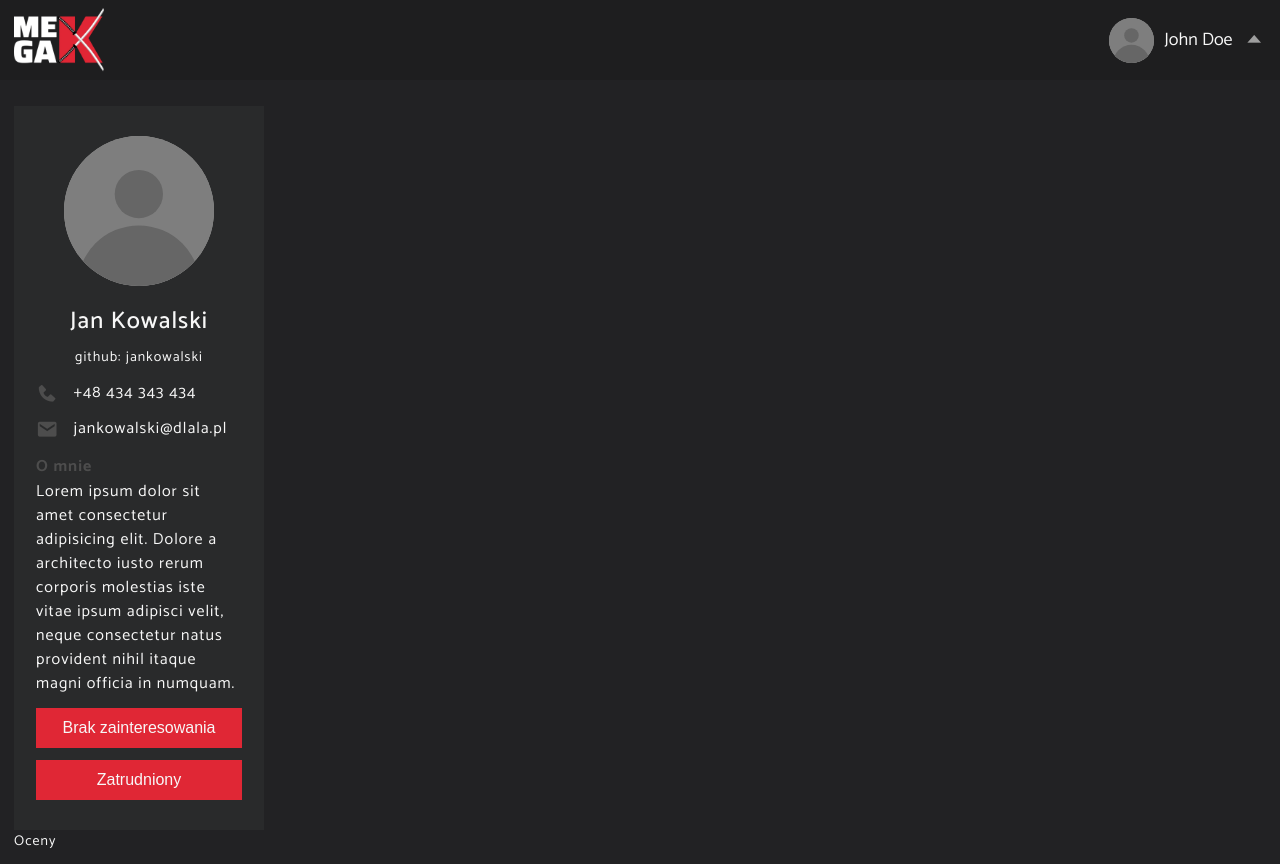
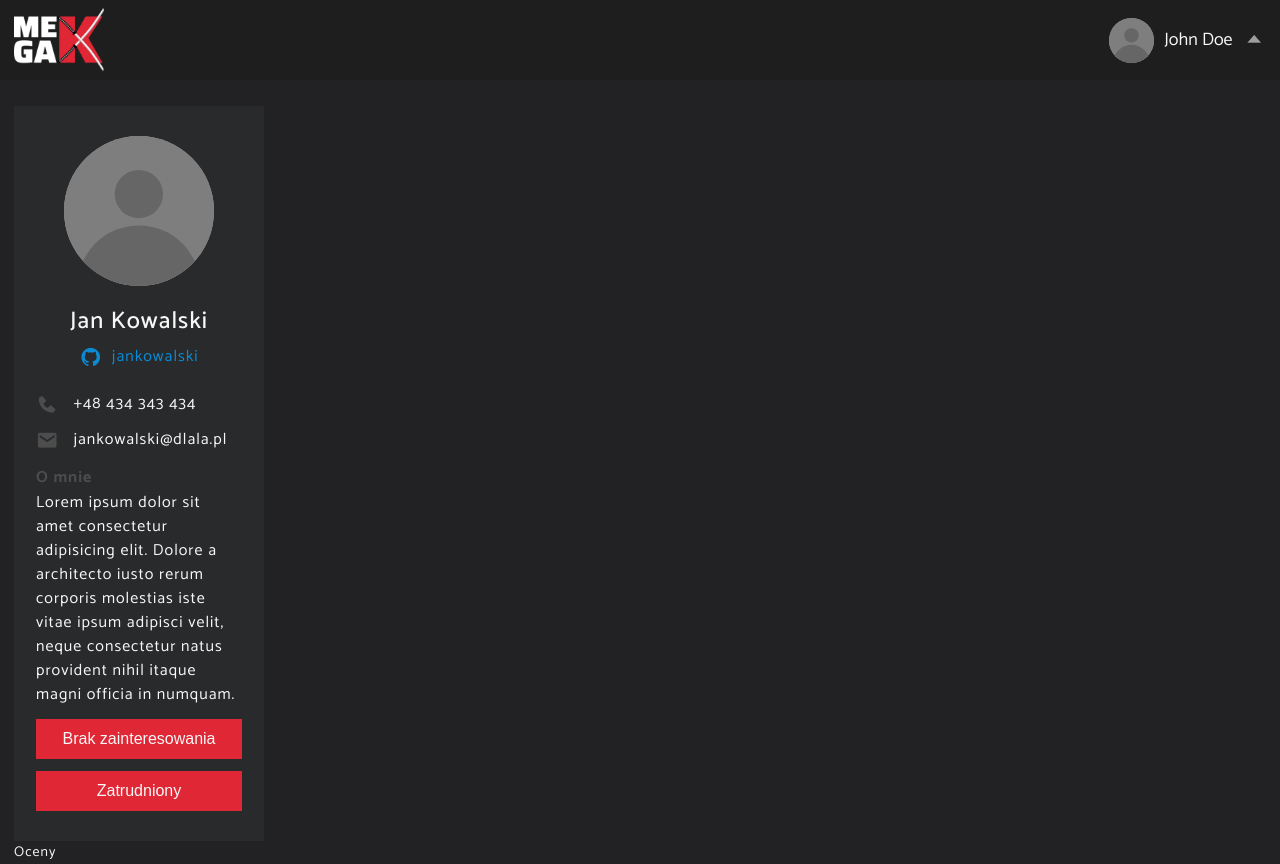
Before and after one commit to airfortech/Head-Hunter-Frontend, a React (Create React App) app: page /cv in a window 1280 px wide. Built offline with nearby package versions, Linux system fonts and the light colour scheme.

Commit message:
added ExternalLink

```diff
--- /dev/null
+++ b/src/components/ExternalLink/ExternalLink.module.css
@@ -0,0 +1,17 @@
+.ExternalLink {
+  display: flex;
+  align-items: center;
+  gap: 9px;
+  font-size: var(--font-size-md);
+  line-height: 100%;
+  color: var(--color-13);
+  transition: all var(--transition-speed-fast) ease;
+}
+
+.ExternalLink:hover {
+  color: var(--color-13-hover);
+}
+
+.ExternalLink i {
+  font-size: calc(var(--font-size-md) * 1.4);
+}
--- /dev/null
+++ b/src/components/ExternalLink/ExternalLink.tsx
@@ -0,0 +1,15 @@
+import React from 'react';
+import classes from './ExternalLink.module.css';
+
+interface Props {
+  children: string | JSX.Element | JSX.Element[];
+  href: string;
+}
+
+export const ExternalLink = ({ href, children }: Props) => {
+  return (
+    <a href={href} className={classes.ExternalLink}>
+      {children}
+    </a>
+  );
+};
--- a/src/components/PersonalDetails/PersonalDetails.module.css
+++ b/src/components/PersonalDetails/PersonalDetails.module.css
@@ -16,6 +16,7 @@
 }
 
 .contact {
+  margin-top: 12px;
   display: flex;
   flex-direction: column;
   gap: 12px;
--- a/src/components/PersonalDetails/PersonalDetails.tsx
+++ b/src/components/PersonalDetails/PersonalDetails.tsx
@@ -1,6 +1,7 @@
 import React from 'react';
 import { Avatar } from '../Avatar/Avatar';
 import { PrimaryButton } from '../buttons/PrimaryButton/PrimaryButton';
+import { ExternalLink } from '../ExternalLink/ExternalLink';
 import classes from './PersonalDetails.module.css';
 
 export const PersonalDetails = () => {
@@ -8,7 +9,10 @@ export const PersonalDetails = () => {
     <section className={classes.PersonalDetails}>
       <Avatar name="Jan Kowalski" size="large" />
       <h1>Jan Kowalski</h1>
-      <p>github: jankowalski</p>
+      <ExternalLink href="/">
+        <i className="bx bxl-github"></i>
+        <p>jankowalski</p>
+      </ExternalLink>
       <div className={classes.contact}>
         <p>
           <i className="bx bxs-phone"></i>+48 434 343 434
--- a/src/index.css
+++ b/src/index.css
@@ -38,6 +38,7 @@
   --color-dark-mode-11: #cfcfcf;
   --color-dark-mode-12: #f7f7f7;
   --color-dark-mode-13: #0b8bd4;
+  --color-dark-mode-13-hover: hsl(202, 90%, 54%);
   --color-dark-mode-14: #172a35;
   --color-dark-mode-14-hover: hsl(202, 39%, 20%);
   --color-dark-mode-15: #e02735;
@@ -63,6 +64,7 @@
   --color-11: var(--color-dark-mode-11);
   --color-12: var(--color-dark-mode-12);
   --color-13: var(--color-dark-mode-13);
+  --color-13-hover: var(--color-dark-mode-13-hover);
   --color-14: var(--color-dark-mode-14);
   --color-14-hover: var(--color-dark-mode-14-hover);
   --color-15: var(--color-dark-mode-15);
```
